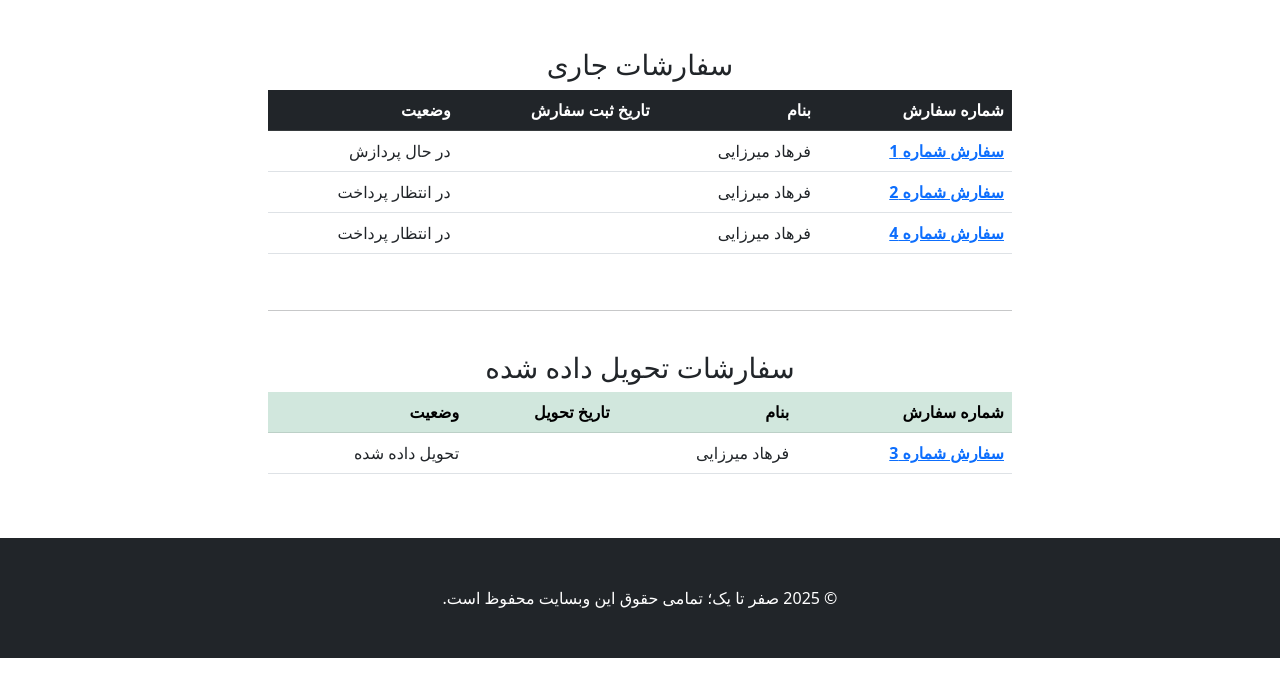
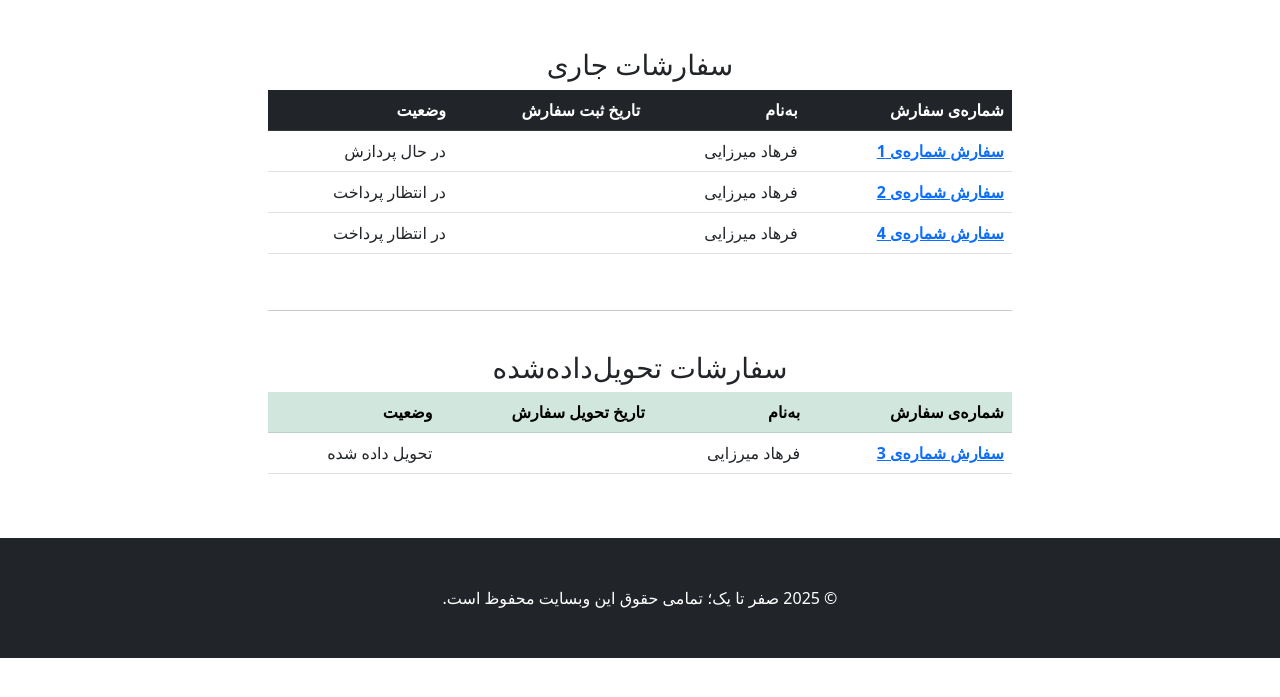
Before and after one commit to IAmFarhadMirzaei/MyStore, a Django app: page /orders/ in a window 1280 px wide. Shown: the part 56-753 px from the top of the page. Run offline with Django 5.2, Linux system fonts and the light colour scheme; a user stored in the database is signed in; data comes from the database, SQL or seed files in the repository; parts of the project's set-up code (start-up, migrations or seed data) failed here and were passed over; some libraries are stand-ins or nearby versions.

Commit message:
Update orders.html

```diff
--- a/shop/templates/orders.html
+++ b/shop/templates/orders.html
@@ -13,8 +13,8 @@
                 <table class="table">
                 <thead class="table-dark">
                     <tr>
-                    <th scope="col">شماره سفارش</th>
-                    <th scope="col">بنام</th>
+                    <th scope="col">شماره‌ی سفارش</th>
+                    <th scope="col">به‌نام</th>
                     <th scope="col">تاریخ ثبت سفارش</th>
                     <th scope="col">وضعیت</th>
                     </tr>
@@ -22,7 +22,7 @@
                 <tbody>
                    {% for order in other %}
                     <tr>
-                    <th scope="row"><a href="{% url 'order_details' order.id %}">سفارش شماره {{order.id}}</a></th>
+                    <th scope="row"><a href="{% url 'order_details' order.id %}">سفارش شماره‌ی {{order.id}}</a></th>
                     <td>{{order.full_name}}</td>
                     <td>{{order.date_ordered|date:"Y-m-d H:i:s"}}</td>
                     <td>{{order.get_status_display}}</td>
@@ -39,20 +39,20 @@
                 <br>
 
                 {% if delivered %}
-                <h3>سفارشات تحویل داده شده</h3>
+                <h3>سفارشات تحویل‌داده‌شده</h3>
                 <table class="table">
                 <thead class="table-success">
                     <tr>
-                    <th scope="col">شماره سفارش</th>
-                    <th scope="col">بنام</th>
-                    <th scope="col">تاریخ تحویل</th>
+                    <th scope="col">شماره‌ی سفارش</th>
+                    <th scope="col">به‌نام</th>
+                    <th scope="col">تاریخ تحویل سفارش</th>
                     <th scope="col">وضعیت</th>
                     </tr>
                 </thead>
                 <tbody>
                    {% for order in delivered %}
                     <tr>
-                    <th scope="row"><a href="{% url 'order_details' order.id %}">سفارش شماره {{order.id}}</a></th>
+                    <th scope="row"><a href="{% url 'order_details' order.id %}">سفارش شماره‌ی {{order.id}}</a></th>
                     <td>{{order.full_name}}</td>
                     <td>{{order.last_update|date:"Y-m-d H:i:s"}}</td>
                     <td>{{order.get_status_display}}</td>
@@ -61,7 +61,7 @@
                 </tbody>
                 </table>
                 {% else %}
-                سفارشی در کار نیست
+                سفارشی در جریان نیست
                 {% endif %}
 
             </div>
```
